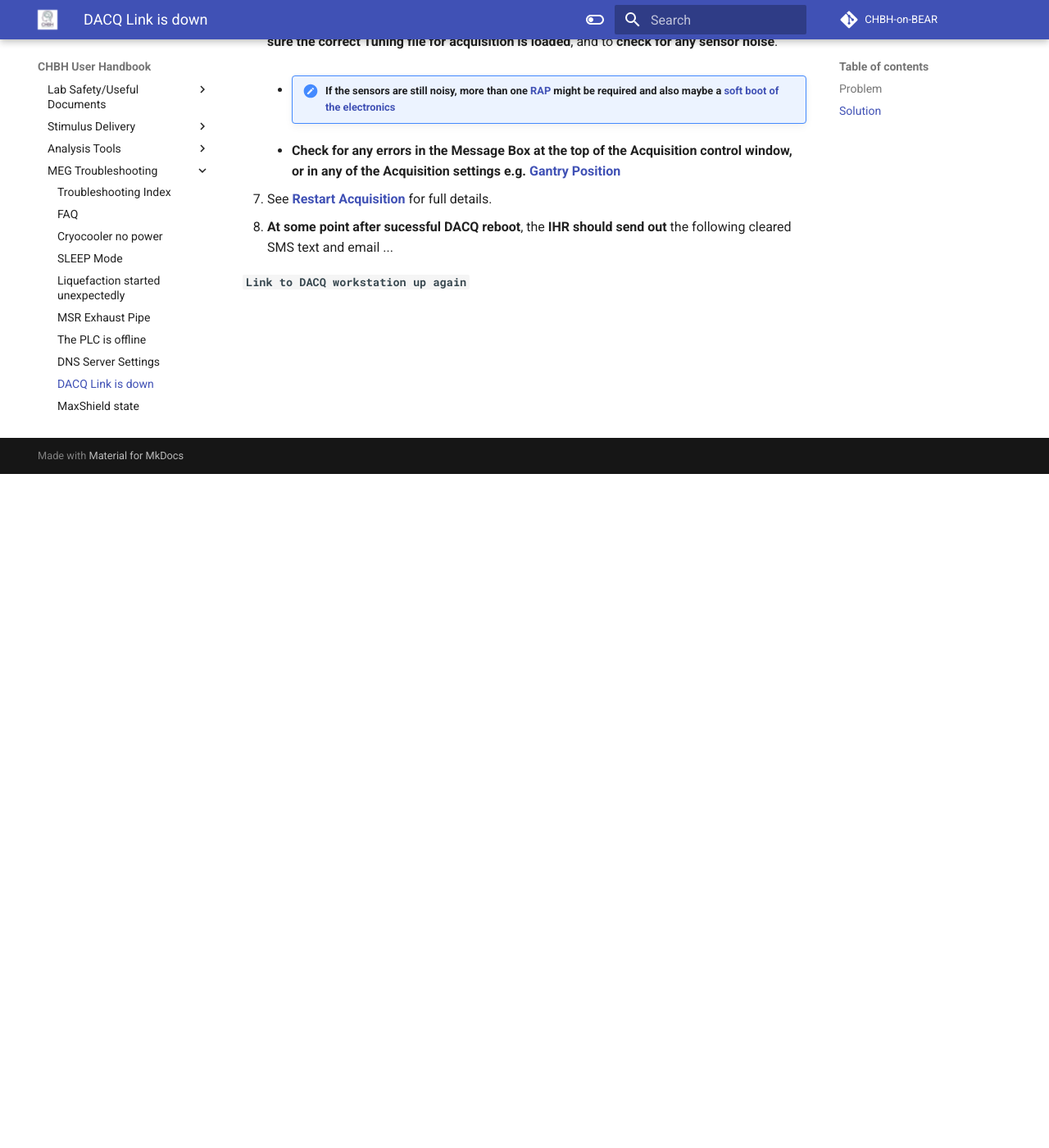
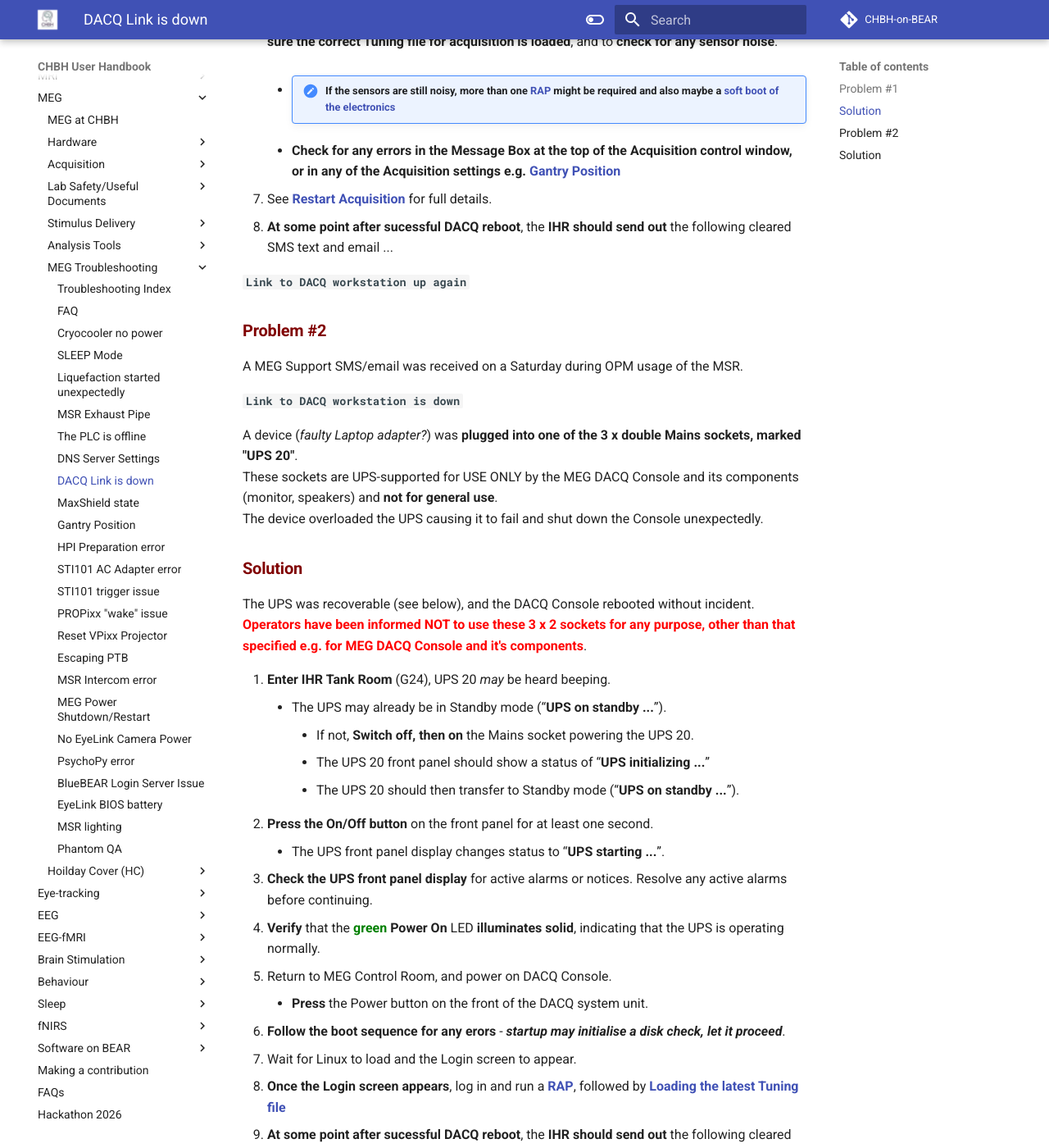
Before and after one commit to chbh-opensource/chbh-on-bear, an MkDocs documentation site: the page built from docs/meg/troubleshooting/linkdown_dacq.md, in a window 1280 px wide and 1400 px high, scrolled down 822 px. Shown: the whole window at 82% size. Built offline with MkDocs 1.6.1 and Material for MkDocs 9.7.7, drawn with Linux system fonts in a browser that asks for light colours; comment, search, counter and statistics services are not loaded.

Commit message:
Adding to MEG Troubleshooting repo

````diff
--- a/docs/meg/troubleshooting/linkdown_dacq.md
+++ b/docs/meg/troubleshooting/linkdown_dacq.md
@@ -1,6 +1,6 @@
 # Link to DACQ workstation is down
 
-### **<span style="color:maroon">Problem</span>**
+### **<span style="color:maroon">Problem #1</span>**
 
 If MEG Operators **inadvertently shutdown/restart the MEG DACQ Console/Workstation**, rather than logging off, **or the DACQ reboots unexpectedly**, the IHR will send out the following error SMS text and email ...
 
@@ -25,3 +25,38 @@ If MEG Operators **inadvertently shutdown/restart the MEG DACQ Console/Workstati
 8. **At some point after sucessful DACQ reboot**, the **IHR should send out** the following cleared SMS text and email ...
 
 **```Link to DACQ workstation up again```**
+
+### **<span style="color:maroon">Problem #2</span>**
+
+A MEG Support SMS/email was received on a Saturday during OPM usage of the MSR.
+
+**```
+Link to DACQ workstation is down
+```**
+
+A device (*faulty Laptop adapter?*) was **plugged into one of the 3 x double Mains sockets, marked "UPS 20"**.<br />
+These sockets are UPS-supported for USE ONLY by the MEG DACQ Console and its components (monitor, speakers) and **not for general use**.<br />
+The device overloaded the UPS causing it to fail and shut down the Console unexpectedly.
+
+### **<span style="color:maroon">Solution</span>**
+
+The UPS was recoverable (see below), and the DACQ Console rebooted without incident.<br />
+**<span style="color:red">Operators have been informed NOT to use these 3 x 2 sockets for any purpose, other than that specified e.g. for MEG DACQ Console and it's components</span>**.
+
+1. **Enter IHR Tank Room** (G24), UPS 20 *may* be heard beeping.
+	- The UPS may already be in Standby mode (“**UPS on standby ...**”).
+		- If not, **Switch off, then on** the Mains socket powering the UPS 20.
+		- The UPS 20 front panel should show a status of “**UPS initializing ...**”
+		- The UPS 20 should then transfer to Standby mode (“**UPS on standby ...**”).
+2. **Press the On/Off button** on the front panel for at least one second.
+	- The UPS front panel display changes status to “**UPS starting ...**”.
+4. **Check the UPS front panel display** for active alarms or notices. Resolve any active alarms before continuing.
+5. **Verify** that the **<span style="color:green">green</span> Power On** LED **illuminates solid**, indicating that the UPS is operating normally.
+4. Return to MEG Control Room, and power on DACQ Console.
+	- **Press** the Power button on the front of the DACQ system unit.
+4. **Follow the boot sequence for any erors** - ***startup may initialise a disk check, let it proceed***.
+5. Wait for Linux to load and the Login screen to appear.
+6. **Once the Login screen appears**, log in and run a **[RAP](../../meg/acquisition/rap.md)**, followed by **[Loading the latest Tuning file](../../meg/acquisition/restart_acquisition.md/#loading-a-tuning-file)**
+7. **At some point after sucessful DACQ reboot**, the **IHR should send out** the following cleared SMS text and email ...
+
+**```Link to DACQ workstation up again```**
--- a/mkdocs.yml
+++ b/mkdocs.yml
@@ -172,6 +172,7 @@ nav:
         - BlueBEAR Login Server Issue: meg/troubleshooting/bluebear_login_issue.md
         - EyeLink BIOS battery: meg/troubleshooting/eyelink_bios_battery.md
         - MSR lighting: meg/troubleshooting/msr_lights.md
+        - Phantom QA: meg/troubleshooting/phantom_qa.md
     - Hoilday Cover (HC):
         - Procedure to request HC: meg/troubleshooting/procedure_hc.md
         - Remunerations: meg/troubleshooting/remunerations.md
````
Also changed, not shown: docs/meg/acquisition/moving-the-gantry.md (+6 -6 lines), docs/meg/troubleshooting/phantom_qa.md (added, +24 -0 lines), docs/meg/troubleshooting/power_up.md (+1 -1 lines), docs/meg/troubleshooting/troubleshooting.md (+2 -0 lines).
